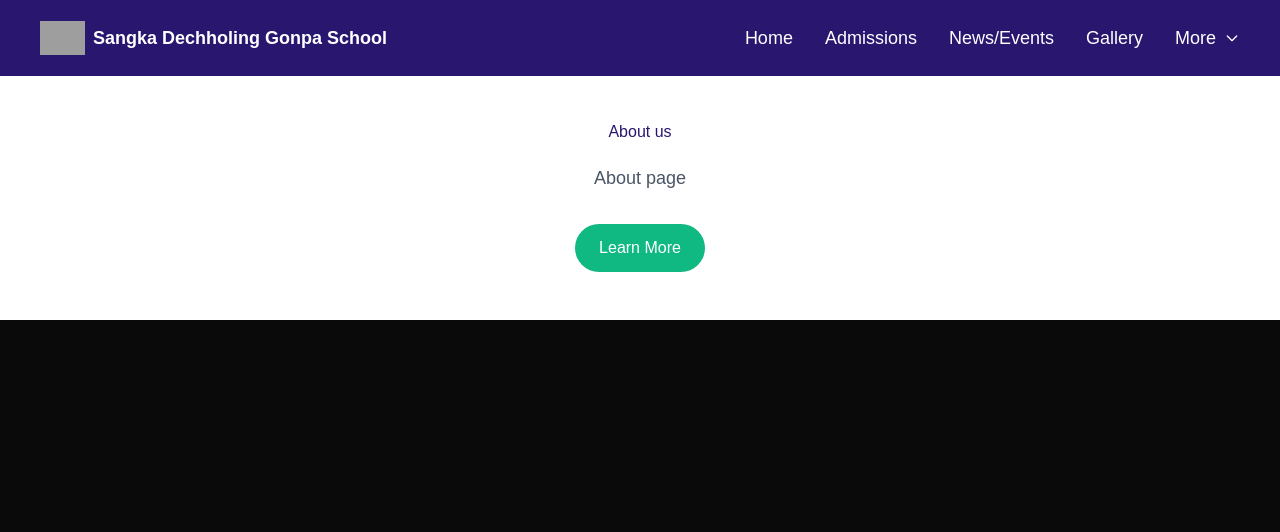
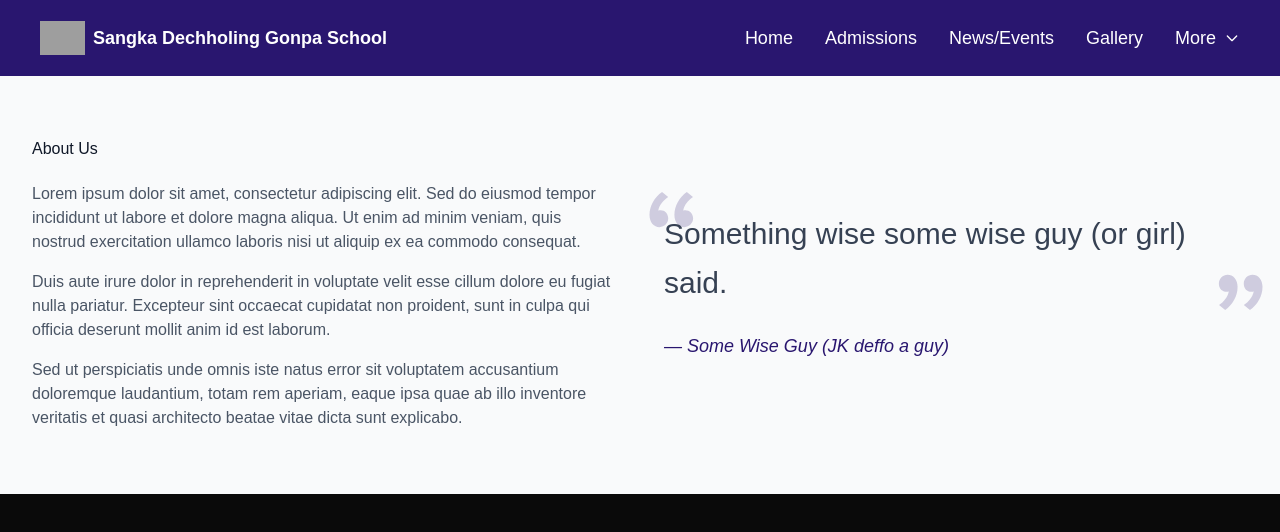
Before and after one commit to Prsnt95/school-website, a Next.js app: page /about in a window 1280 px wide. Shown: the top 532 px of the page. Built offline with nearby package versions, Linux system fonts and the light colour scheme; grey boxes are pictures that could not be loaded.

Commit message:
divided about section

```diff
--- a/src/app/about/page.tsx
+++ b/src/app/about/page.tsx
@@ -1,18 +1,61 @@
 // src/app/about/page.tsx
 export default function About() {
   return (
-    <section className='bg-primary bg-white text-gray-800 px-6 py-12'>
-      <div className='max-w-4xl mx-auto text-center'>
-        <h1 className='text-5xl font-bold mb-6 text-primary'>
-          About us
-        </h1>
-        <p className='text-lg text-gray-600 mb-8'>About page </p>
-        <a
-          href='/about'
-          className='inline-block bg-accent text-white px-6 py-3 rounded-full hover:bg-green-600 transition'
-        >
-          Learn More
-        </a>
+    <div className='bg-gray-50 py-16 px-8'>
+      <div className='max-w-7xl mx-auto'>
+        <div className='grid grid-cols-1 lg:grid-cols-2 gap-12 items-center'>
+          {/* About Content - Left */}
+          <div>
+            <h2 className='text-4xl font-bold text-gray-900 mb-6'>About Us</h2>
+            <div className='prose prose-lg text-gray-600'>
+              <p className='mb-4'>
+                Lorem ipsum dolor sit amet, consectetur adipiscing elit. Sed do
+                eiusmod tempor incididunt ut labore et dolore magna aliqua. Ut
+                enim ad minim veniam, quis nostrud exercitation ullamco laboris
+                nisi ut aliquip ex ea commodo consequat.
+              </p>
+              <p className='mb-4'>
+                Duis aute irure dolor in reprehenderit in voluptate velit esse
+                cillum dolore eu fugiat nulla pariatur. Excepteur sint occaecat
+                cupidatat non proident, sunt in culpa qui officia deserunt
+                mollit anim id est laborum.
+              </p>
+              <p>
+                Sed ut perspiciatis unde omnis iste natus error sit voluptatem
+                accusantium doloremque laudantium, totam rem aperiam, eaque ipsa
+                quae ab illo inventore veritatis et quasi architecto beatae
+                vitae dicta sunt explicabo.
+              </p>
+            </div>
+          </div>
+
+          {/* Quote Section - Right */}
+          <div className='flex flex-col justify-center '>
+            <div className='relative'>
+              <svg
+                className='absolute -top-6 -left-4 w-12 h-12 text-primary/20'
+                fill='currentColor'
+                viewBox='0 0 32 32'
+              >
+                <path d='M9.352 4C4.456 7.456 1 13.12 1 19.36c0 5.088 3.072 8.064 6.624 8.064 3.36 0 5.856-2.688 5.856-5.856 0-3.168-2.208-5.472-5.088-5.472-.576 0-1.344.096-1.536.192.48-3.264 3.552-7.104 6.624-9.024L9.352 4zm16.512 0c-4.8 3.456-8.256 9.12-8.256 15.36 0 5.088 3.072 8.064 6.624 8.064 3.264 0 5.856-2.688 5.856-5.856 0-3.168-2.304-5.472-5.184-5.472-.576 0-1.248.096-1.44.192.48-3.264 3.456-7.104 6.528-9.024L25.864 4z' />
+              </svg>
+              <blockquote className='text-2xl md:text-3xl font-light text-gray-700 leading-relaxed mb-6 relative'>
+                Something wise some wise guy (or girl) said.
+                <svg
+                  className='absolute -bottom-2 -right-4 w-12 h-12 text-primary/20 rotate-180'
+                  fill='currentColor'
+                  viewBox='0 0 32 32'
+                >
+                  <path d='M9.352 4C4.456 7.456 1 13.12 1 19.36c0 5.088 3.072 8.064 6.624 8.064 3.36 0 5.856-2.688 5.856-5.856 0-3.168-2.208-5.472-5.088-5.472-.576 0-1.344.096-1.536.192.48-3.264 3.552-7.104 6.624-9.024L9.352 4zm16.512 0c-4.8 3.456-8.256 9.12-8.256 15.36 0 5.088 3.072 8.064 6.624 8.064 3.264 0 5.856-2.688 5.856-5.856 0-3.168-2.304-5.472-5.184-5.472-.576 0-1.248.096-1.44.192.48-3.264 3.456-7.104 6.528-9.024L25.864 4z' />
+                </svg>
+              </blockquote>
+              <cite className='text-lg text-primary  font-medium'>
+                — Some Wise Guy (JK deffo a guy)
+              </cite>
+            </div>
+          </div>
+        </div>
       </div>
-    </section>  );
+    </div>
+  );
 }
--- a/src/app/page.tsx
+++ b/src/app/page.tsx
@@ -1,5 +1,6 @@
 import Image from 'next/image';
 
+import About from './about/page';
 import './globals.css';
 
 export default function Home() {
@@ -58,64 +59,7 @@ export default function Home() {
       </div>
 
       {/* About Section */}
-      <div className='bg-gray-50 py-16 px-8'>
-        <div className='max-w-7xl mx-auto'>
-          <div className='grid grid-cols-1 lg:grid-cols-2 gap-12 items-center'>
-            {/* About Content - Left */}
-            <div>
-              <h2 className='text-4xl font-bold text-gray-900 mb-6'>
-                About Us
-              </h2>
-              <div className='prose prose-lg text-gray-600'>
-                <p className='mb-4'>
-                  Lorem ipsum dolor sit amet, consectetur adipiscing elit. Sed
-                  do eiusmod tempor incididunt ut labore et dolore magna aliqua.
-                  Ut enim ad minim veniam, quis nostrud exercitation ullamco
-                  laboris nisi ut aliquip ex ea commodo consequat.
-                </p>
-                <p className='mb-4'>
-                  Duis aute irure dolor in reprehenderit in voluptate velit esse
-                  cillum dolore eu fugiat nulla pariatur. Excepteur sint
-                  occaecat cupidatat non proident, sunt in culpa qui officia
-                  deserunt mollit anim id est laborum.
-                </p>
-                <p>
-                  Sed ut perspiciatis unde omnis iste natus error sit voluptatem
-                  accusantium doloremque laudantium, totam rem aperiam, eaque
-                  ipsa quae ab illo inventore veritatis et quasi architecto
-                  beatae vitae dicta sunt explicabo.
-                </p>
-              </div>
-            </div>
-
-            {/* Quote Section - Right */}
-            <div className='flex flex-col justify-center '>
-              <div className='relative'>
-                <svg
-                  className='absolute -top-6 -left-4 w-12 h-12 text-primary/20'
-                  fill='currentColor'
-                  viewBox='0 0 32 32'
-                >
-                  <path d='M9.352 4C4.456 7.456 1 13.12 1 19.36c0 5.088 3.072 8.064 6.624 8.064 3.36 0 5.856-2.688 5.856-5.856 0-3.168-2.208-5.472-5.088-5.472-.576 0-1.344.096-1.536.192.48-3.264 3.552-7.104 6.624-9.024L9.352 4zm16.512 0c-4.8 3.456-8.256 9.12-8.256 15.36 0 5.088 3.072 8.064 6.624 8.064 3.264 0 5.856-2.688 5.856-5.856 0-3.168-2.304-5.472-5.184-5.472-.576 0-1.248.096-1.44.192.48-3.264 3.456-7.104 6.528-9.024L25.864 4z' />
-                </svg>
-                <blockquote className='text-2xl md:text-3xl font-light text-gray-700 leading-relaxed mb-6 relative'>
-                  Something wise some wise guy (or girl) said.
-                  <svg
-                    className='absolute -bottom-2 -right-4 w-12 h-12 text-primary/20 rotate-180'
-                    fill='currentColor'
-                    viewBox='0 0 32 32'
-                  >
-                    <path d='M9.352 4C4.456 7.456 1 13.12 1 19.36c0 5.088 3.072 8.064 6.624 8.064 3.36 0 5.856-2.688 5.856-5.856 0-3.168-2.208-5.472-5.088-5.472-.576 0-1.344.096-1.536.192.48-3.264 3.552-7.104 6.624-9.024L9.352 4zm16.512 0c-4.8 3.456-8.256 9.12-8.256 15.36 0 5.088 3.072 8.064 6.624 8.064 3.264 0 5.856-2.688 5.856-5.856 0-3.168-2.304-5.472-5.184-5.472-.576 0-1.248.096-1.44.192.48-3.264 3.456-7.104 6.528-9.024L25.864 4z' />
-                  </svg>
-                </blockquote>
-                <cite className='text-lg text-primary  font-medium'>
-                  — Some Wise Guy (JK deffo a guy)
-                </cite>
-              </div>
-            </div>
-          </div>
-        </div>
-      </div>
+      <About />
     </section>
   );
 }
```
